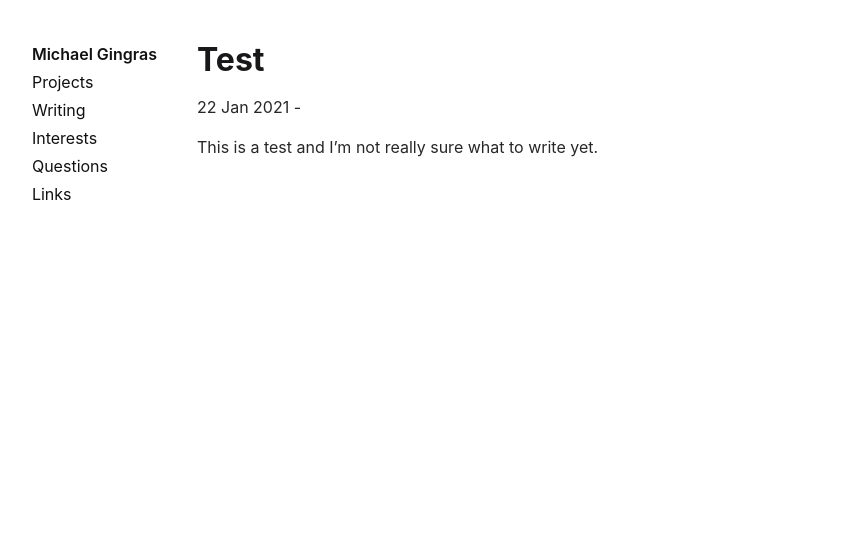
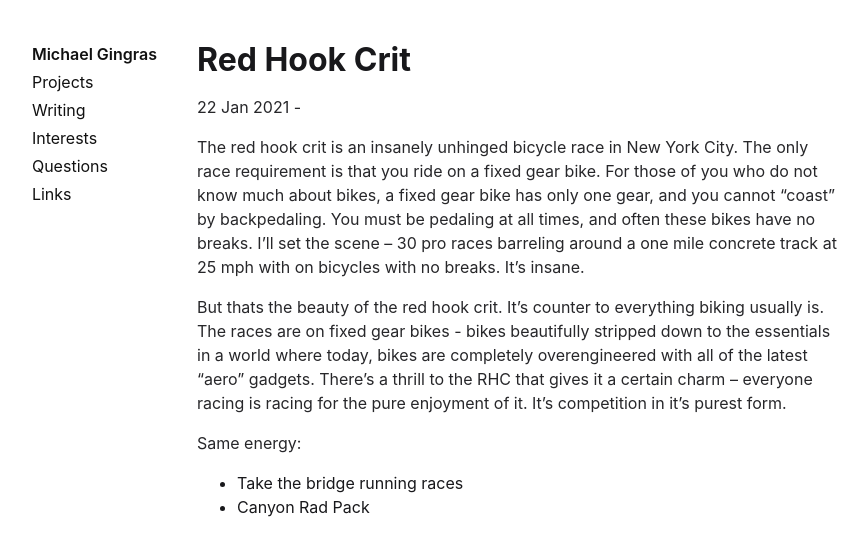
Before and after one commit to mcgingras/blog, a Jekyll site: the page built from _posts/2021-01-22-test.md, in a window 1280 px wide. Shown: the top 556 px of the page, without its empty margins (123-991 px from the left). Built offline with Jekyll 4.4.1, drawn with Linux system fonts in a browser that asks for light colours.

Commit message:
adding a few things

```diff
--- a/_posts/2021-01-22-test.md
+++ b/_posts/2021-01-22-test.md
@@ -1,7 +1,13 @@
 ---
 layout: post
-title:  "Test"
+title:  "Red Hook Crit"
 date:   2021-01-22 00:54:58 -0500
 categories: blog
 ---
-This is a test and I'm not really sure what to write yet.
+The red hook crit is an insanely unhinged bicycle race in New York City. The only race requirement is that you ride on a fixed gear bike. For those of you who do not know much about bikes, a fixed gear bike has only one gear, and you cannot "coast" by backpedaling. You must be pedaling at all times, and often these bikes have no breaks. I'll set the scene -- 30 pro races barreling around a one mile concrete track at 25 mph with on bicycles with no breaks. It's insane.
+
+But thats the beauty of the red hook crit. It's counter to everything biking usually is. The races are on fixed gear bikes - bikes beautifully stripped down to the essentials in a world where today, bikes are completely overengineered with all of the latest "aero" gadgets. There's a thrill to the RHC that gives it a certain charm -- everyone racing is racing for the pure enjoyment of it. It's competition in it's purest form.
+
+Same energy:
+- Take the bridge running races
+- Canyon Rad Pack
```
Also changed, not shown: _data/links.yml (+9 -0 lines).
